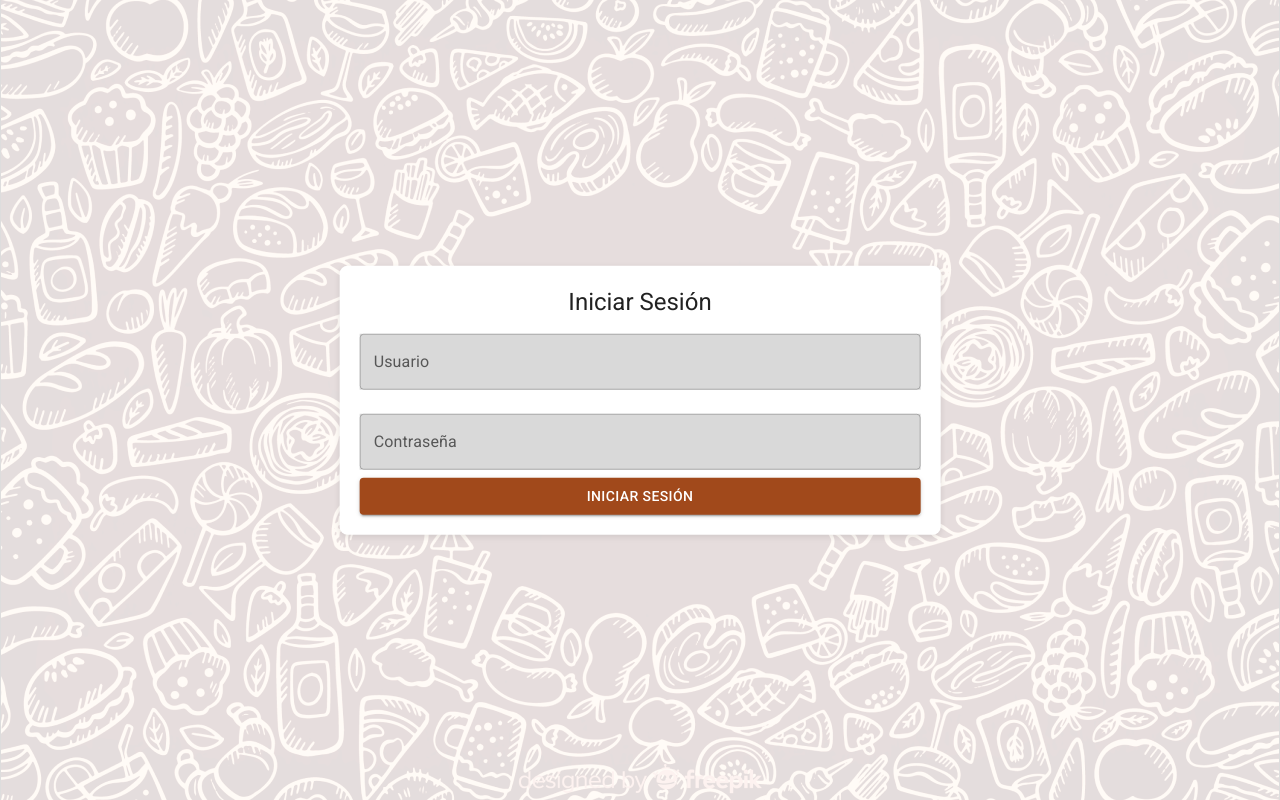
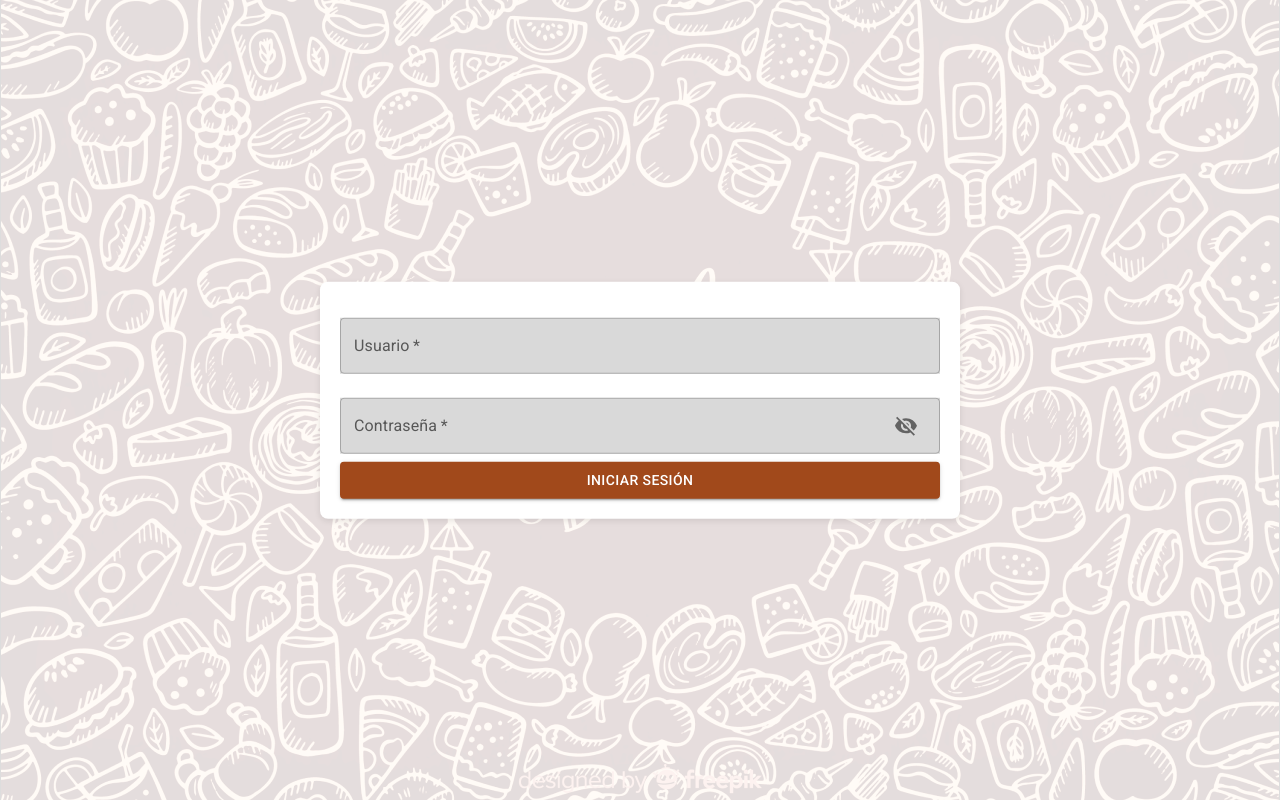
Before and after one commit to henqchav/LP-Ecommerce, a React (Vite) app in the folder frontend/: page /login in a window 1280 px wide. Built offline with nearby package versions, Linux system fonts and the light colour scheme.

Commit message:
Orders done

```diff
--- a/frontend/src/components/AppNavBar.jsx
+++ b/frontend/src/components/AppNavBar.jsx
@@ -8,6 +8,7 @@
   Typography,
 } from "@mui/material";
 import { useDispatch, useSelector } from "react-redux";
+import { Link } from "react-router-dom";
 import { openSidepanel } from "../slices/sidepanelSlice";
 import { useLocation } from "react-router-dom";
 
@@ -48,7 +49,9 @@
             </Badge>
           </IconButton>
         )}
-        <Button color="inherit">Login</Button>
+        <Link to="/login" style={{ color: 'white',textDecoration: 'none' }}>
+             <Button color="inherit">Login</Button>
+         </Link>
       </Toolbar>
     </AppBar>
   );
--- a/frontend/src/components/OrdersTabPanel.jsx
+++ b/frontend/src/components/OrdersTabPanel.jsx
@@ -1,7 +1,7 @@
 import * as React from 'react';
 import { Box, Typography, Table, TableBody, TableCell, TableContainer, TableHead, TableRow, IconButton } from '@mui/material';
 import { Check, Clear } from '@mui/icons-material';
-import { getOrders, cancelOrder } from '../services/orderService';
+import { getOrders, changeOrder } from '../services/orderService';
 
 
 const OrdersTabPanel = ({ value, index }) => {
@@ -18,13 +18,25 @@
     }
   };
 
-   const cancelOrderById = async (orderId) => {
+  const cancelOrderById = async (orderId) => {
     try {
-      await cancelOrder(orderId); // Llama a la función cancelOrder para actualizar el estado
-      // Vuelve a cargar las órdenes después de la cancelación
-      loadOrders();
+      const response = await changeOrder(orderId, 'cancelada');
+      console.log(response);
+      loadOrders(); // Reload the table
     } catch (error) {
       console.error('Error al cancelar la orden', error);
+      // Add code here to handle the error and display messages to the user if necessary
+    }
+  };
+
+  const completedOrderById = async (orderId) => {
+    try {
+      const response = await changeOrder(orderId, 'completada');
+      console.log(response);
+      loadOrders(); // Reload the table
+    } catch (error) {
+      console.error('Error al completar la orden', error);
+      // Add code here to handle the error and display messages to the user if necessary
     }
   };
 
@@ -64,7 +76,7 @@
                       ))}
                     </TableCell>
                     <TableCell>
-                      <IconButton color="success">
+                      <IconButton color="success" onClick={() => completedOrderById(order._id.$oid)}>
                         <Check />
                       </IconButton>
                       <IconButton color="error" onClick={() => cancelOrderById(order._id.$oid)}>
--- a/frontend/src/components/Pages/Login.jsx
+++ b/frontend/src/components/Pages/Login.jsx
@@ -1,22 +1,34 @@
 import * as React from 'react';
-import PropTypes from 'prop-types';
-import { Typography, Box, TextField, Button } from '@mui/material';
+import { Button, Box, TextField, IconButton, InputAdornment } from '@mui/material';
+import { Link } from 'react-router-dom';
+import { Visibility, VisibilityOff } from '@mui/icons-material';
 
-
-const Login = ({ onLogin }) => {
+const Login = () => {
   const [username, setUsername] = React.useState('');
   const [password, setPassword] = React.useState('');
+  const [showPassword, setShowPassword] = React.useState(false);
+  const [errors, setErrors] = React.useState({
+    username: false,
+    password: false,
+  });
 
-  const handleUsernameChange = (event) => {
-    setUsername(event.target.value);
-  };
-
-  const handlePasswordChange = (event) => {
-    setPassword(event.target.value);
+  const handlePasswordVisibility = () => {
+    setShowPassword(!showPassword);
   };
 
   const handleLogin = () => {
-    onLogin(username, password);
+    // Validación: Verifica que ambos campos estén llenos
+    if (username.trim() === '' || password.trim() === '') {
+      // Marcar los campos que faltan de llenar en rojo
+      setErrors({
+        username: username.trim() === '',
+        password: password.trim() === '',
+      });
+    } else {
+      // Lógica de inicio de sesión (redirección, etc.)
+      // En este ejemplo, simplemente mostramos un mensaje de alerta
+      alert('Inicio de sesión exitoso. Redirigiendo a /dashboard...');
+    }
   };
 
   return (
@@ -25,47 +37,60 @@
         display: 'flex',
         justifyContent: 'center',
         alignItems: 'center',
-        height: '100vh', // Ajusta la altura según tus necesidades
-        position: 'relative', // Agrega posición relativa para alinear el cuadro de fondo
+        height: '100vh',
+        position: 'relative',
       }}
     >
-      {/* Cuadro de fondo blanco */}
       <Box
         sx={{
           position: 'absolute',
           top: '50%',
           left: '50%',
           transform: 'translate(-50%, -50%)',
-          width: 'fit-content', // Ajusta el ancho según el contenido
-          padding: '20px', // Añade espacio interno
-          backgroundColor: '#ffffff', // Color de fondo blanco
-          borderRadius: '8px', // Bordes suaves
-          boxShadow: '0 2px 6px rgba(0, 0, 0, 0.1)', // Sombra suave
+          width: 'fit-content',
+          padding: '20px',
+          backgroundColor: '#ffffff',
+          borderRadius: '8px',
+          boxShadow: '0 2px 6px rgba(0, 0, 0, 0.1)',
         }}
       >
-
-        {/* Contenido de inicio de sesión */}
-        <Typography variant="h5" align="center">Iniciar Sesión</Typography>
         <TextField
           label="Usuario"
           variant="outlined"
           fullWidth
           value={username}
-          onChange={handleUsernameChange}
+          onChange={(e) => setUsername(e.target.value)}
           margin="normal"
+          required
+          error={errors.username}
+          helperText={errors.username ? 'Este campo es obligatorio' : ''}
         />
         <TextField
           label="Contraseña"
           variant="outlined"
           fullWidth
-          type="password"
+          type={showPassword ? 'text' : 'password'}
           value={password}
-          onChange={handlePasswordChange}
+          onChange={(e) => setPassword(e.target.value)}
           margin="normal"
+          required
+          error={errors.password}
+          helperText={errors.password ? 'Este campo es obligatorio' : ''}
+          InputProps={{
+            endAdornment: (
+              <InputAdornment position="end">
+                <IconButton onClick={handlePasswordVisibility}>
+                  {showPassword ? <Visibility /> : <VisibilityOff />}
+                </IconButton>
+              </InputAdornment>
+            ),
+          }}
         />
-        <Button variant="contained" color="primary" fullWidth onClick={handleLogin}>
-          Iniciar Sesión
-        </Button>
+        <Link to="/dashboard" style={{ textDecoration: 'none' }}>
+          <Button variant="contained" color="primary" fullWidth onClick={handleLogin}>
+            Iniciar Sesión
+          </Button>
+        </Link>
       </Box>
     </Box>
   );
--- a/frontend/src/components/panel/ShoppingCart.jsx
+++ b/frontend/src/components/panel/ShoppingCart.jsx
@@ -192,11 +192,12 @@
         console.log(orderData)
 
         if (response != null) {
-          setConfirmationMessage("Compra realizada");
+          setConfirmationMessage(`Compra realizada: Orden #${orderCode}`);
           setTimeout(() => {
+            dispatch(clearCart());
             handleCloseDialog();
             setConfirmationMessage("");
-          }, 1000);
+          }, 4000);
         } else {
           // Manejar posibles errores del servidor
           console.error("Error en la respuesta del servidor");
--- a/frontend/src/services/orderService.js
+++ b/frontend/src/services/orderService.js
@@ -20,13 +20,11 @@
     .then(response => response.status === 204);
 };
 
-export const cancelOrder = async (orderId) => {
-  try {
-    const response = await axios.put(`/orders/${orderId}`, {
-      status: 'cancelada', // Actualiza el estado a 'cancelada'
-    });
-    return response.data;
-  } catch (error) {
-    throw error;
-  }
+export const changeOrder = async (orderId, status) => {
+
+  const response = await axios.put(`/orders/${orderId}`, {
+    status: status,
+  });
+  console.log(response.data)
+  return response.data;
 };
```
Also changed, not shown: 1 other file (tests, documents, lock files or other folders).
